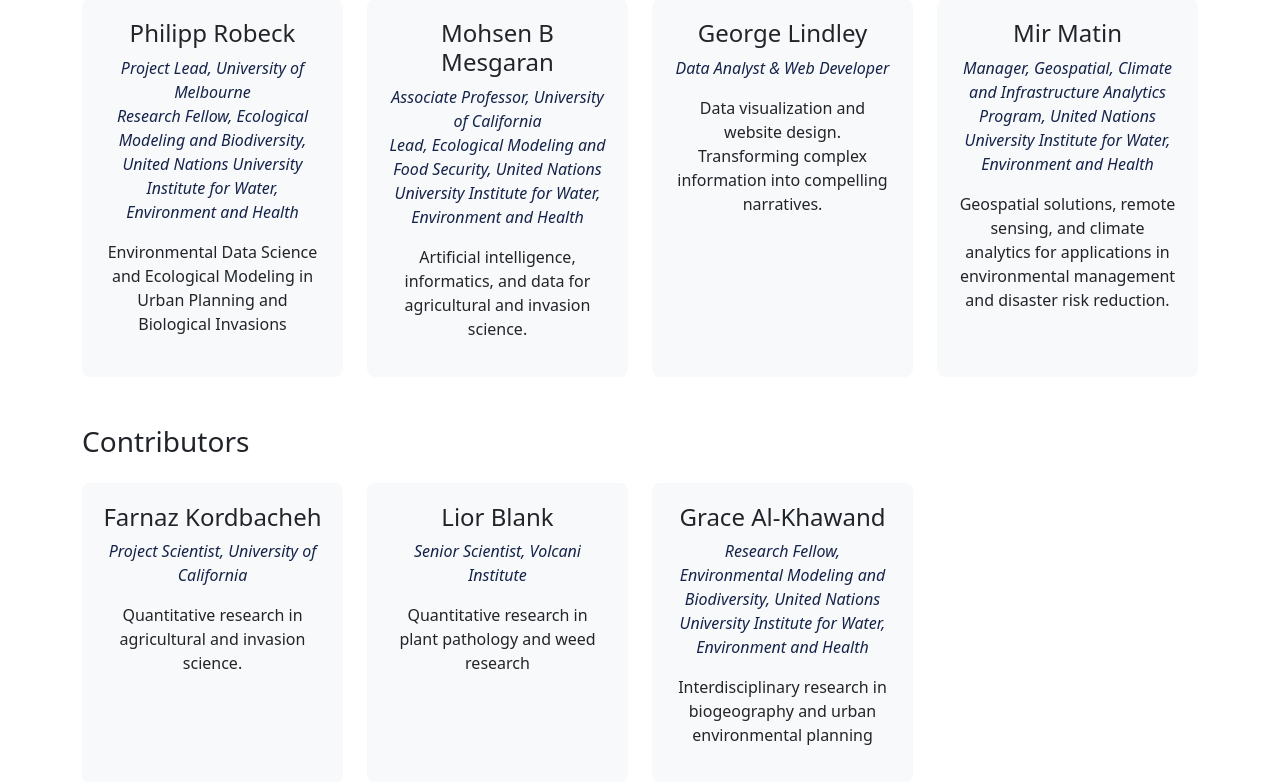
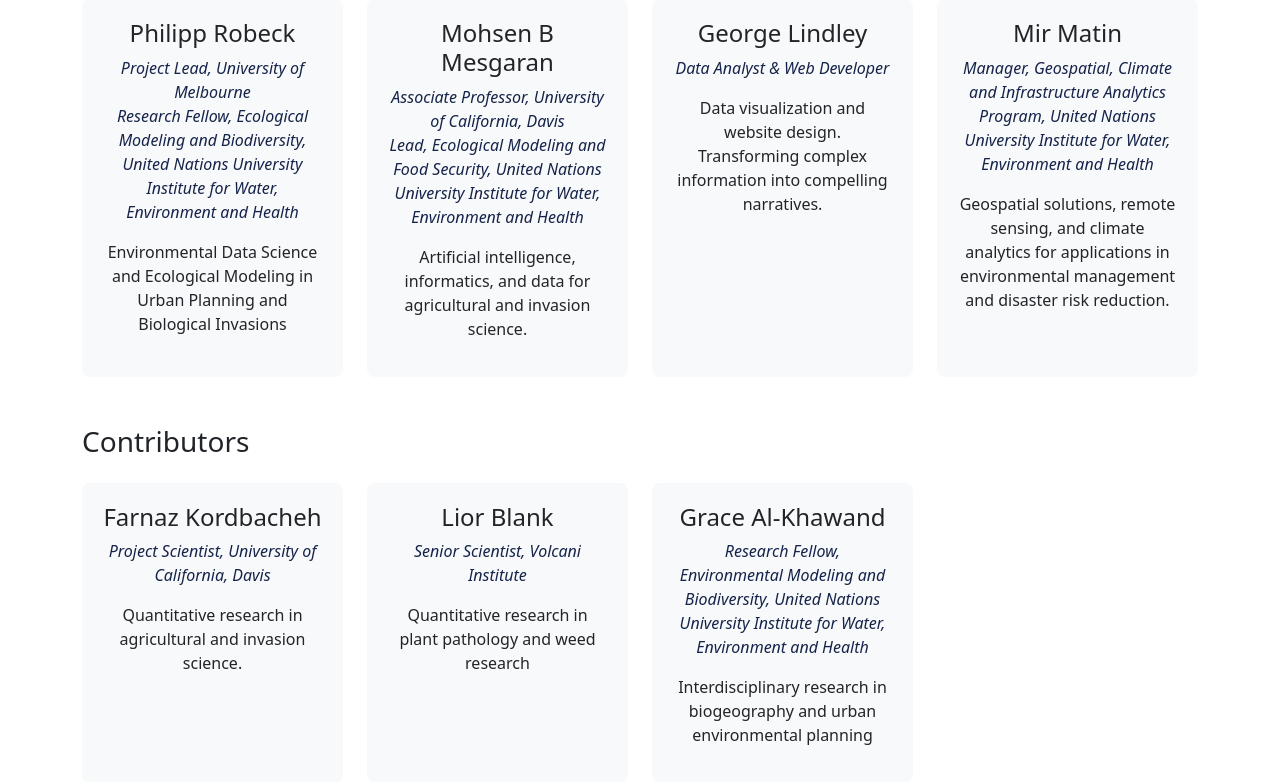
Before and after one commit to oozr/invasive_plants, a Flask app: page /about/ in a window 1280 px wide. Shown: the part 1061-1843 px from the top of the page. Run offline with Flask 2, Linux system fonts and the light colour scheme; parts of the project's set-up code (start-up, migrations or seed data) failed here and were passed over; some libraries are stand-ins or nearby versions.

Commit message:
about page affilations adjusted

```diff
--- a/app/templates/about.html
+++ b/app/templates/about.html
@@ -47,7 +47,7 @@
             <div class="col-lg-3 col-md-6 mb-4">
                 <div class="team-member">
                     <h4>Mohsen B Mesgaran</h4>
-                    <p class="text-muted">Associate Professor, University of California<br>Lead, Ecological Modeling and Food Security, United Nations University Institute for Water, Environment and Health</p>
+                    <p class="text-muted">Associate Professor, University of California, Davis<br>Lead, Ecological Modeling and Food Security, United Nations University Institute for Water, Environment and Health</p>
                     <p>Artificial intelligence, informatics, and data for agricultural and invasion science.</p>
                 </div>
             </div>
@@ -74,7 +74,7 @@
             <div class="col-lg-3 col-md-6 mb-4">
                 <div class="team-member">
                     <h4>Farnaz Kordbacheh</h4>
-                    <p class="text-muted">Project Scientist, University of California</p>
+                    <p class="text-muted">Project Scientist, University of California, Davis</p>
                     <p>Quantitative research in agricultural and invasion science.</p>
                 </div>
             </div>
```
Also changed, not shown: 1 other file.
